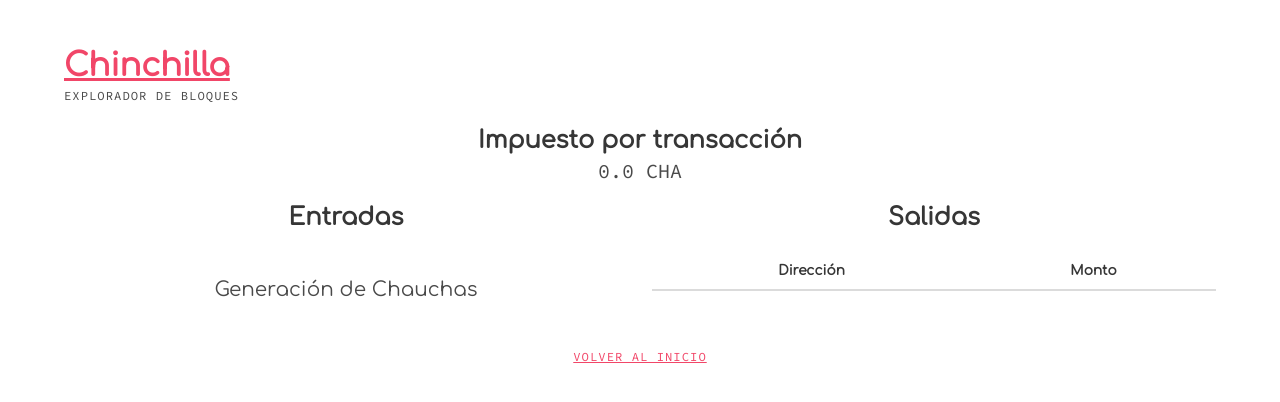
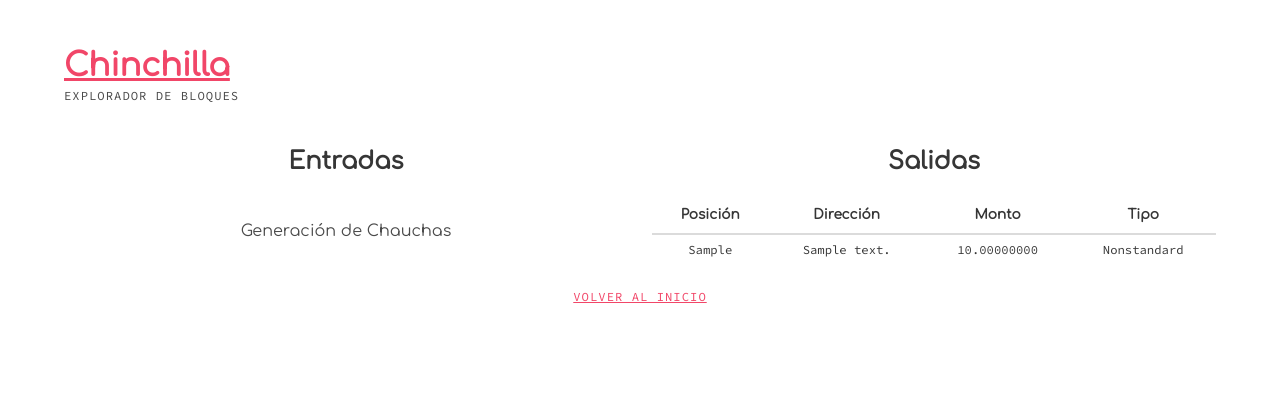
Before and after one commit to proyecto-chaucha/chinchilla, a Flask app: page /tx/1 in a window 1280 px wide. Shown: the top 402 px of the page. Run offline with Flask 2, Linux system fonts and the light colour scheme; a database or web service that is not in the repository returns one stand-in record (values such as "Sample title"); data that the repository does not hold is empty; some libraries are stand-ins or nearby versions.

Commit message:
Cambios en template

```diff
--- a/chinchilla/templates/base.html
+++ b/chinchilla/templates/base.html
@@ -5,11 +5,9 @@
 	<title>Explorador de bloques - Proyecto Chaucha</title>
 	<link href="{{ url_for('static', filename='favicon.ico') }}" rel="icon" type="image/x-icon">
 	<meta name="viewport" content="width=device-width, initial-scale=1">
-	<link rel="stylesheet" href="https://maxcdn.bootstrapcdn.com/font-awesome/4.7.0/css/font-awesome.min.css">
+	<link rel="stylesheet" href="https://use.fontawesome.com/releases/v5.6.1/css/all.css" integrity="sha384-gfdkjb5BdAXd+lj+gudLWI+BXq4IuLW5IT+brZEZsLFm++aCMlF1V92rMkPaX4PP" crossorigin="anonymous">
 	<link rel="stylesheet" type="text/css" href="https://cdnjs.cloudflare.com/ajax/libs/bulma/0.5.3/css/bulma.min.css">
-
-	<meta name="description" content="Proyecto Chaucha - 2017">
-	<meta name="keywords" content="chaucha, cryptocurrency, chauchera">
+	<meta name="description" content="Proyecto Chaucha">
 	<meta name="author" content="César Vásquez C.">
 	<style type="text/css">
 	@import url('https://fonts.googleapis.com/css?family=Comfortaa|Source+Code+Pro');
@@ -20,6 +18,7 @@
 	table.center { margin-left:auto; margin-right:auto; }
 	a { text-decoration: underline; }
 	h3 {font-family: 'Source Code Pro', monospace; font-size: 1.15em; }
+	th,td { text-align-last: center; }
 	</style>
 </head>
 <body>
--- a/chinchilla/templates/tx.html
+++ b/chinchilla/templates/tx.html
@@ -3,8 +3,8 @@
 
 {% if fee >= 0 %}
 <div class="has-text-centered">
-	<h1 class="title is-size-4">Impuesto por transacción</h1>
-	<p class="subtitle is-size-5 monospace has-text-centered">{{fee|round(8)}} CHA</p>
+	<h1 class="title is-size-5">Impuesto por transacción</h1>
+	<p class="subtitle is-size-5 monospace">{{fee|round(8)}} CHA</p>
 </div>
 {% endif %}
 
@@ -12,28 +12,23 @@
 <div class="columns">
 	<div class="column has-text-centered">
 		<h1 class="title is-size-4">Entradas</h1>
-		{% if vin[0]['addresses'] == vin[0]['value'] %}
+		{% if vin[0]['utxo'] == vin[0]['vout'] %}
 			<br>
-			<p class="is-size-5">{{ vin[0]['value'] }}</p>
+			<h1 class="is-size-6">{{ vin[0]['vout'] }}</h1>
 			<br>
 		{% else %}
 		<table class="table is-fullwidth">
 			<thead>
 				<tr>
-					<th class="has-text-centered">Origen</th>
-					<th class="has-text-centered">Dirección</th>
-					<th class="has-text-centered">Monto</th>
+					<th>Posición</th>
+					<th>Transacción de entrada</th>
 				</tr>
 			</thead>
 			<tbody class="monospace">
 			{% for i in vin %}
 				<tr>
-					<td class="has-text-centered">
-						<a class="has-text-danger"  href="{{ url_for('tx', txid=i['txid'])}}">Ver transacción</a>
-					</td>
-					<td class="has-text-centered is-hidden-touch">{{i['addresses']}}</td>
-					<td class="has-text-centered is-hidden-desktop">{{ i['addresses'][:17] }}<br>{{ i['addresses'][17:] }}</td>
-					<td class="has-text-centered">{{ i['value'] }}</td>
+					<td>{{ i['vout'] }}</td>
+					<td><a class="has-text-danger" href="{{ url_for('tx', txid=i['utxo'])}}">{{ i['utxo'] }}</a></td>
 				</tr>
 			{% endfor %}
 			</tbody>
@@ -46,17 +41,20 @@
 		<table class="table is-fullwidth">
 			<thead>
 				<tr>
-					<th class="has-text-centered">Dirección</th>
-					<th class="has-text-centered">Monto</th>
+					<th>Posición</th>
+					<th>Dirección</th>
+					<th>Monto</th>
+					<th>Tipo</th>
 
 				</tr>
 			</thead>
 			<tbody class="monospace">
 			{% for i in vout %}
 				<tr>
-					<td class="has-text-centered is-hidden-touch">{{i['addresses']}}</td>
-					<td class="has-text-centered is-hidden-desktop">{{ i['addresses'][:17] }}<br>{{ i['addresses'][17:] }}</td>
-					<td class="has-text-centered">{{ i['value'] }}</td>
+					<td>{{ i['n'] }}</td>
+					<td class="is-hidden-touch">{{i['addresses']}}</td>
+					<td>{{ i['value'] }}</td>
+					<td>{{ i['scriptType'] }}</td>
 				</tr>
 			{% endfor %}
 			</tbody>
--- a/chinchilla/views.py
+++ b/chinchilla/views.py
@@ -35,6 +35,7 @@ def home():
 @app.route('/block/<string:hash>')
 def block(hash):
 	blockInfo = get('http://localhost:21662/rest/block/' + hash + '.json').json()
+	blockInfo['time'] = strftime('%d.%m.%Y %H:%M:%S', localtime(int(blockInfo['time'])))
 	txs = blockInfo['tx']
 
 	txArray = []
@@ -52,7 +53,7 @@ def block(hash):
 
 		txArray.append(txDict)
 
-	return render_template('block.html', tx=txArray, height=blockInfo['height'])
+	return render_template('block.html', tx=txArray, block=blockInfo)
 
 
 @app.route('/tx/<string:txid>')
@@ -67,33 +68,54 @@ def tx(txid):
 		outputvalue = 0.0
 
 		for j in tx['vout']:
-			if j['scriptPubKey']['type'] == 'pubkeyhash' or j['scriptPubKey']['type'] == 'pubkey':
+				if j['scriptPubKey']['type'] == 'nulldata':
+					addresses = ''
+				else:
+					addresses = j['scriptPubKey']['addresses'][0]
 
-				addresses = j['scriptPubKey']['addresses'][0]
 				value = float(j['value'])
-				vout.append({'value' : '{0:.8f}'.format(value), 'addresses' : addresses})
+				script = j['scriptPubKey']['asm']
+				n = j['n']
+
+				if j['scriptPubKey']['type'] == 'pubkeyhash':
+					scriptType = 'P2PKH'
+				elif j['scriptPubKey']['type'] == 'pubkey':
+					scriptType = 'P2PK'
+				elif j['scriptPubKey']['type'] == 'scripthash':
+					scriptType = 'P2SH'
+				else:
+					scriptType = 'Nonstandard'
+
+				txout = {
+						'value' : '{0:.8f}'.format(value),
+						'addresses' : addresses,
+						'scriptType' : scriptType,
+						'script' : script,
+						'n' : n
+						}
+
+				vout.append(txout)
 				outputvalue += value
 
 		if len(tx['vin']) == 1 and not 'vout' in tx['vin'][0]:
-			vin.append({'value' : 'Generación de Chauchas', 'addresses' : 'Generación de Chauchas'})
+			vin.append({'utxo' : 'Generación de Chauchas', 'vout' : 'Generación de Chauchas'})
 		else:
 			addr = []
 
 			txid_array = [i['txid'] for i in tx['vin']]
-			txvin = [{'n' : i['vout'], 'txid' : i['txid'] } for i in tx['vin']]
+			vin = [{'vout' : i['vout'], 'utxo' : i['txid'] } for i in tx['vin']]
 
 			for i in txid_array:
 				utxo = get('http://localhost:21662/rest/tx/' + i + '.json').json()
 
-				for j in txvin:
-					if utxo['txid'] == j['txid']:
-						n = j['n']
+				for j in vin:
+					if utxo['txid'] == j['utxo']:
+						n = j['vout']
 
-				addresses = utxo['vout'][n]['scriptPubKey']['addresses'][0]
+
 				value = float(utxo['vout'][n]['value'])
-				vin.append({'value' : '{0:.8f}'.format(value), 'addresses' : addresses, 'txid' : utxo['txid']})
+				inputvalue += value
 
-				inputvalue += value
 		return render_template('tx.html', vout=vout, vin=vin, txid=txid, fee=(inputvalue - outputvalue))
 	else:
 		return redirect(url_for('home'))
```
Also changed, not shown: chinchilla/templates/block.html (+47 -18 lines), chinchilla/templates/home.html (+14 -16 lines).
